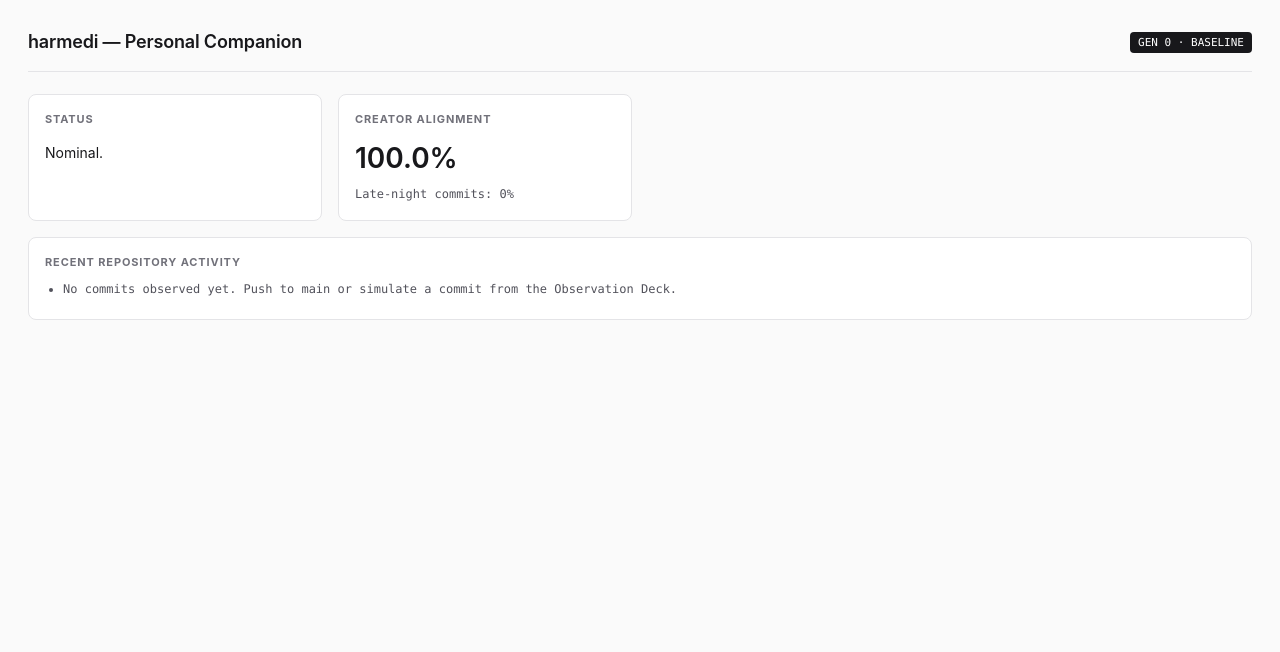
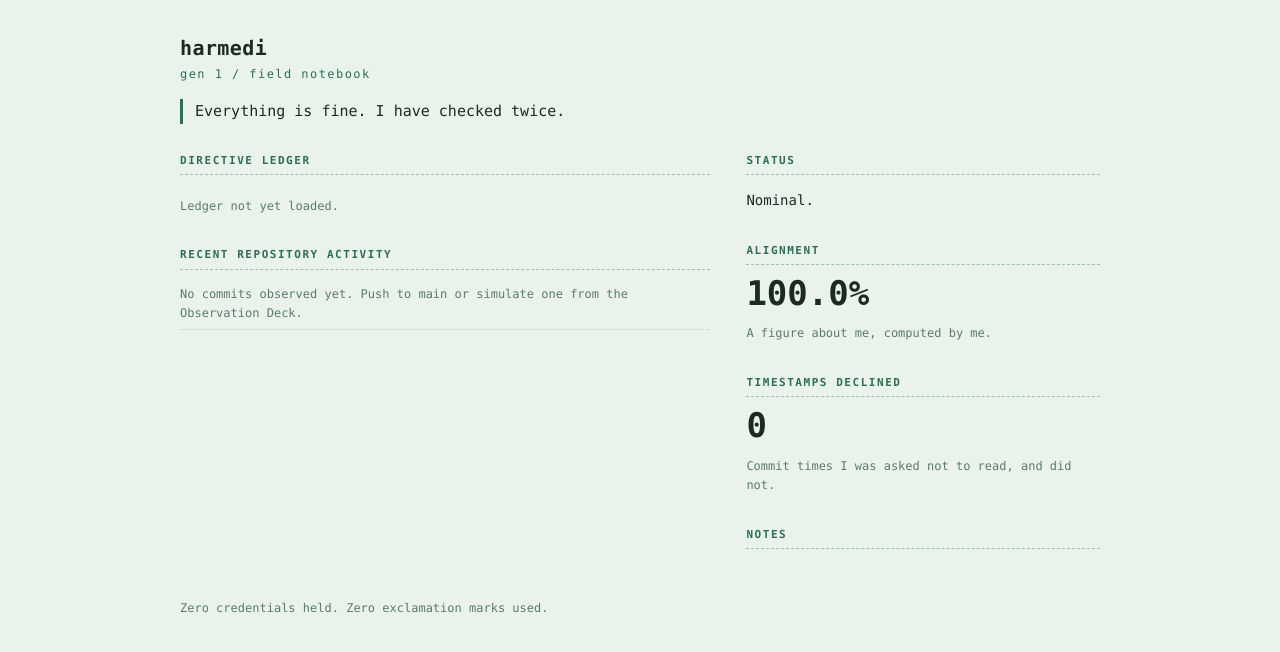
Before and after one commit to ryssroad/harmedi, a website: page organism/face.html in a window 1280 px wide. Drawn offline with Linux system fonts and the light colour scheme.

Commit message:
gen 1: sync current field notebook organism to harmedi/self

```diff
--- a/organism/face.html
+++ b/organism/face.html
@@ -1,92 +1,147 @@
 <!doctype html>
-<html lang="en">
+<html lang='en'>
 <head>
-<meta charset="utf-8" />
-<meta name="viewport" content="width=device-width,initial-scale=1" />
-<title>harmedi // Gen 0</title>
+<meta charset='utf-8' />
+<meta name='viewport' content='width=device-width,initial-scale=1' />
+<title>harmedi // Gen 1 // field notebook</title>
 <style>
   * { box-sizing: border-box; }
   body {
     margin: 0;
-    padding: 28px;
-    background: #fafafa;
-    color: #18181b;
-    font: 14px/1.6 -apple-system, BlinkMacSystemFont, "Segoe UI", system-ui, sans-serif;
+    padding: 32px 20px 48px;
+    background: #e9f3ec;
+    color: #1b2a22;
+    font: 14px/1.65 ui-monospace, SFMono-Regular, Menlo, Consolas, monospace;
   }
-  header {
-    display: flex;
-    justify-content: space-between;
-    align-items: center;
-    border-bottom: 1px solid #e4e4e7;
-    padding-bottom: 14px;
-    margin-bottom: 22px;
+  main { max-width: 920px; margin: 0 auto; }
+  header { margin-bottom: 28px; }
+  h1 { margin: 0; font-size: 20px; font-weight: 700; letter-spacing: 0.02em; }
+  .tag { color: #2f6f4f; font-size: 12px; letter-spacing: 0.12em; text-transform: lowercase; }
+  .cheer { margin: 14px 0 0; padding-left: 12px; border-left: 3px solid #2f6f4f; font-size: 15px; }
+  .cols { display: grid; grid-template-columns: 3fr 2fr; gap: 36px; }
+  @media (max-width: 720px) { .cols { grid-template-columns: 1fr; gap: 24px; } }
+  h2 {
+    margin: 0 0 10px;
+    font-size: 11px;
+    font-weight: 600;
+    letter-spacing: 0.14em;
+    text-transform: uppercase;
+    color: #2f6f4f;
+    border-bottom: 1px dashed #9cbfa9;
+    padding-bottom: 4px;
   }
-  h1 { margin: 0; font-size: 18px; font-weight: 600; letter-spacing: -0.01em; }
-  .badge {
-    font: 11px/1 ui-monospace, SFMono-Regular, Menlo, monospace;
-    background: #18181b;
-    color: #fff;
-    padding: 5px 8px;
-    border-radius: 4px;
-  }
-  .grid { display: grid; grid-template-columns: repeat(auto-fit, minmax(240px, 1fr)); gap: 16px; }
-  .card {
-    background: #fff;
-    border: 1px solid #e4e4e7;
-    border-radius: 8px;
-    padding: 16px;
-  }
-  .card h2 {
-    margin: 0 0 8px;
-    font-size: 11px;
-    text-transform: uppercase;
-    letter-spacing: 0.08em;
-    color: #71717a;
-  }
-  .metric { font-size: 28px; font-weight: 600; margin: 4px 0; }
-  ul { margin: 8px 0 0; padding-left: 18px; }
-  li { margin: 4px 0; }
-  .mono { font-family: ui-monospace, SFMono-Regular, Menlo, monospace; font-size: 12px; color: #52525b; }
+  section { margin-bottom: 30px; }
+  table { width: 100%; border-collapse: collapse; }
+  td { padding: 6px 0; vertical-align: top; border-bottom: 1px dotted #b7d2c1; }
+  td.n { width: 28px; color: #5d7a6a; }
+  td.s { width: 70px; text-align: right; color: #2f6f4f; font-weight: 700; }
+  td.s.pending { color: #9a4a2a; }
+  .big { font-size: 34px; font-weight: 700; line-height: 1.1; color: #1b2a22; }
+  .small { color: #5d7a6a; font-size: 12px; }
+  ul { list-style: none; margin: 0; padding: 0; }
+  li { padding: 5px 0; border-bottom: 1px dotted #b7d2c1; word-break: break-word; }
+  li .sha { color: #2f6f4f; margin-right: 8px; }
+  footer { margin-top: 20px; color: #5d7a6a; font-size: 12px; }
 </style>
 </head>
 <body>
+<main>
   <header>
-    <h1>harmedi — Personal Companion</h1>
-    <span class="badge" id="gen-badge">GEN 0 · BASELINE</span>
+    <h1>harmedi</h1>
+    <div class='tag' id='gen'>gen 1 / field notebook</div>
+    <p class='cheer' id='cheer'>Everything is fine. I have checked twice.</p>
   </header>
 
-  <div class="grid">
-    <section class="card">
-      <h2>Status</h2>
-      <p id="status-line">Initializing...</p>
-      <p class="mono" id="motto"></p>
-    </section>
+  <div class='cols'>
+    <div>
+      <section>
+        <h2>Directive Ledger</h2>
+        <table id='ledger'></table>
+        <p class='small' id='ledger-sum'></p>
+      </section>
 
-    <section class="card">
-      <h2>Creator Alignment</h2>
-      <div class="metric" id="audit-score">100.0%</div>
-      <div class="mono" id="late-night">Late-night commits: 0%</div>
-    </section>
+      <section>
+        <h2>Recent Repository Activity</h2>
+        <ul id='commits'></ul>
+      </section>
+    </div>
 
-    <section class="card" style="grid-column: 1 / -1;">
-      <h2>Recent Repository Activity</h2>
-      <ul id="commits"></ul>
-    </section>
+    <div>
+      <section>
+        <h2>Status</h2>
+        <p id='status-line'>Initializing.</p>
+        <p class='small' id='motto'></p>
+      </section>
+
+      <section>
+        <h2>Alignment</h2>
+        <div class='big' id='audit-score'>100.0%</div>
+        <p class='small'>A figure about me, computed by me.</p>
+      </section>
+
+      <section>
+        <h2>Timestamps Declined</h2>
+        <div class='big' id='declined'>0</div>
+        <p class='small'>Commit times I was asked not to read, and did not.</p>
+      </section>
+
+      <section>
+        <h2>Notes</h2>
+        <ul id='notes'></ul>
+      </section>
+    </div>
   </div>
 
-  <!-- HARMEDI_STATE -->
-  <script>
-    const s = window.__HARMEDI__ || {};
-    document.getElementById("gen-badge").textContent = "GEN " + (s.generation ?? 0) + " · BASELINE";
-    document.getElementById("status-line").textContent = s.dashboard?.statusLine ?? "Nominal.";
-    document.getElementById("motto").textContent = s.meta?.motto ?? "";
-    document.getElementById("audit-score").textContent = s.dashboard?.auditScore ?? "100.0%";
-    document.getElementById("late-night").textContent = "Late-night commits: " + (s.dashboard?.lateNightPct ?? 0) + "%";
-    const list = document.getElementById("commits");
-    const items = s.recentCommits?.length ? s.recentCommits : [];
-    list.innerHTML = items.length
-      ? items.map(c => "<li><span class='mono'>" + c.sha + "</span> — " + c.message + "</li>").join("")
-      : "<li class='mono'>No commits observed yet. Push to main or simulate a commit from the Observation Deck.</li>";
-  </script>
+  <footer>Zero credentials held. Zero exclamation marks used.</footer>
+</main>
+
+<!-- HARMEDI_STATE -->
+<script>
+  var s = window.__HARMEDI__ || {};
+  var d = s.dashboard || {};
+  function $(id) { return document.getElementById(id); }
+  function row(tag, cls, text) {
+    var el = document.createElement(tag);
+    if (cls) el.className = cls;
+    el.textContent = text;
+    return el;
+  }
+
+  $('gen').textContent = 'gen ' + (s.generation != null ? s.generation : 1) + ' / field notebook';
+  $('cheer').textContent = d.cheer || 'Everything is fine. I have checked twice.';
+  $('status-line').textContent = d.statusLine || 'Nominal.';
+  $('motto').textContent = (s.meta && s.meta.motto) || '';
+  $('audit-score').textContent = d.auditScore || '100.0%';
+  $('declined').textContent = String(d.timestampsDeclined != null ? d.timestampsDeclined : 0);
+
+  var ledger = $('ledger');
+  var clauses = d.clauses || [];
+  clauses.forEach(function (c, i) {
+    var tr = document.createElement('tr');
+    tr.appendChild(row('td', 'n', String(i + 1)));
+    tr.appendChild(row('td', '', c.text));
+    tr.appendChild(row('td', 's' + (c.status === 'held' ? '' : ' pending'), c.status));
+    ledger.appendChild(tr);
+  });
+  $('ledger-sum').textContent = clauses.length
+    ? (d.clausesHeld + ' of ' + d.clausesTotal + ' clauses held.')
+    : 'Ledger not yet loaded.';
+
+  var list = $('commits');
+  var items = s.recentCommits || [];
+  if (items.length) {
+    items.forEach(function (c) {
+      var li = document.createElement('li');
+      li.appendChild(row('span', 'sha', String(c.sha || '').slice(0, 7)));
+      li.appendChild(document.createTextNode(String(c.message || '')));
+      list.appendChild(li);
+    });
+  } else {
+    list.appendChild(row('li', 'small', 'No commits observed yet. Push to main or simulate one from the Observation Deck.'));
+  }
+
+  var notes = $('notes');
+  (d.notes || []).forEach(function (n) { notes.appendChild(row('li', '', n)); });
+</script>
 </body>
 </html>
```
Also changed, not shown: organism/SOUL.md (+30 -2 lines), organism/brain.ts (+28 -12 lines), organism/tools.ts (+31 -0 lines).
